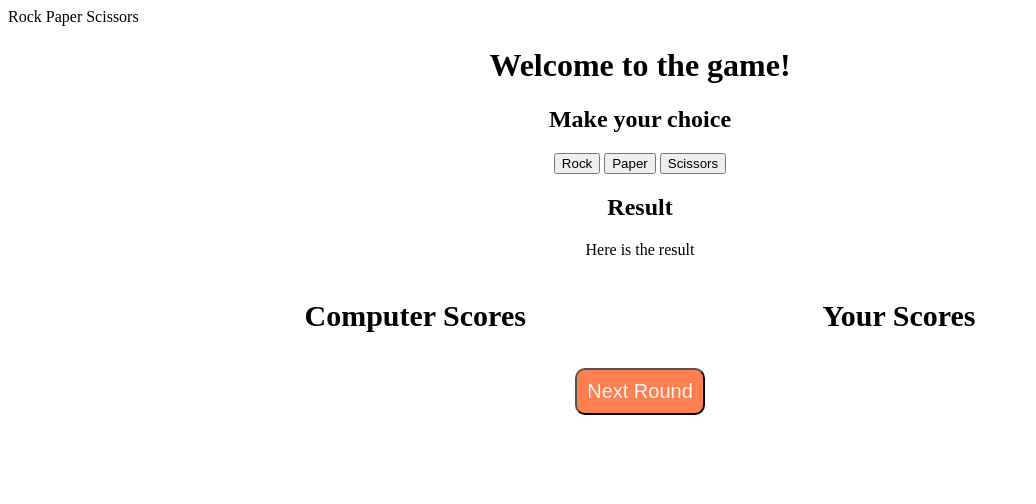
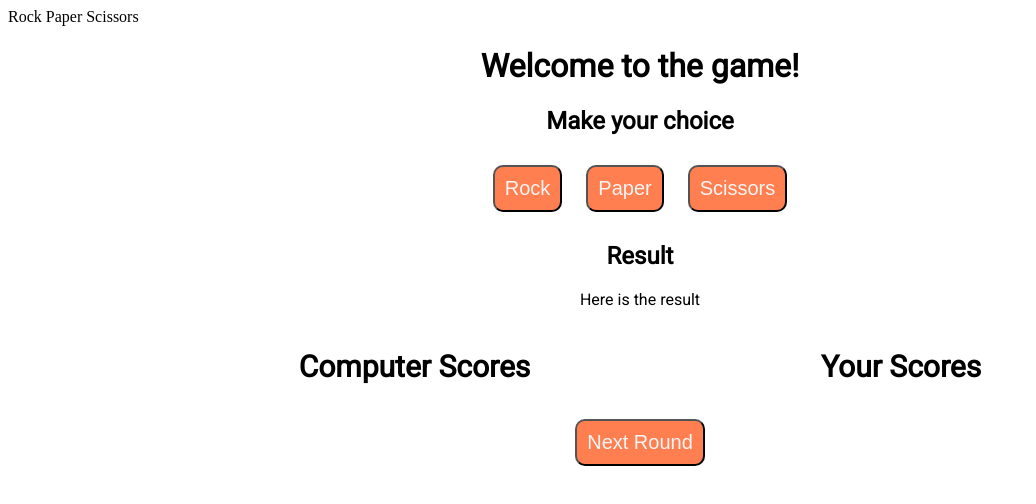
Before and after one commit to yuqingwwang/rock-paper-scissors, a plain HTML site: page index.html in a window 1280 px wide. Shown: the whole page, without its empty margins (0-1036 px from the left). Drawn offline with Linux system fonts and the light colour scheme; a web font is replaced by a local one.

Commit message:
css updated

```diff
--- a/style.css
+++ b/style.css
@@ -7,10 +7,11 @@
 }
 
 h1, h2, p, div {
-  text-align: center;
+  text-align : center;
+  font-family :'Roboto';
 }
 
-.game-stats button{
+button{
   background-color: coral;
   border-radius: 10px;
   color: whitesmoke;
```
